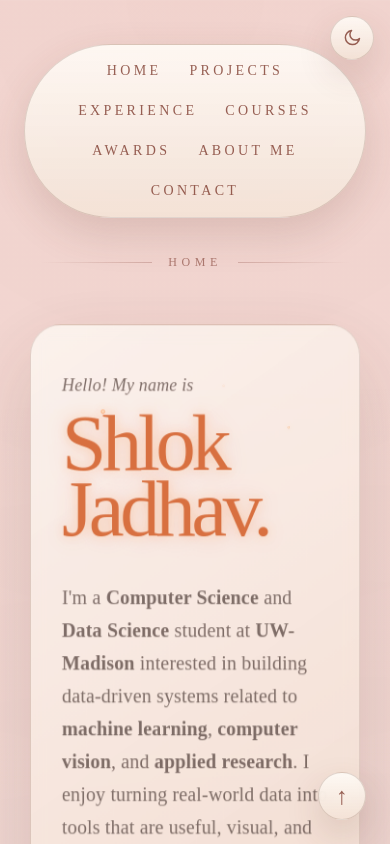
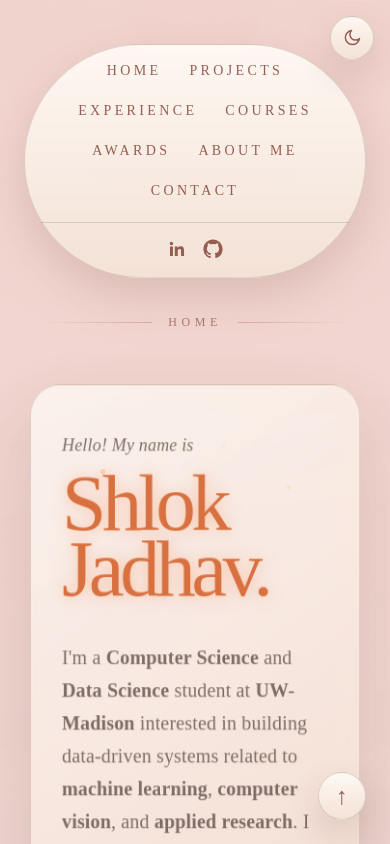
Before and after one commit to shlokrj/shlok.fyi, a Next.js app: page / in a window 390 px wide. Shown: the top 844 px of the page. Built offline with nearby package versions, Linux system fonts and the light colour scheme.

Commit message:
added linkedin and github

```diff
--- a/app/globals.css
+++ b/app/globals.css
@@ -307,6 +307,26 @@ a {
   overflow-wrap: anywhere;
 }
 
+.social-profile-link {
+  display: inline-flex;
+  align-items: center;
+  gap: 0.65rem;
+  border: 1px solid var(--panel-border);
+  border-radius: 0.5rem;
+  background: var(--award-link-background);
+  padding: 0.78rem 0.95rem;
+  color: var(--link);
+  transition:
+    transform 220ms ease,
+    border-color 220ms ease,
+    box-shadow 220ms ease,
+    color 220ms ease;
+}
+
+.social-profile-link__arrow {
+  transition: transform 220ms ease;
+}
+
 .mini-card {
   border-color: var(--panel-border);
   background: var(--card-background);
@@ -322,6 +342,27 @@ a {
   background: var(--nav-background);
   color: var(--eyebrow);
   box-shadow: 0 16px 40px var(--shadow);
+}
+
+.nav-socials {
+  margin-left: 0.35rem;
+  border-left: 1px solid var(--panel-border);
+  padding-left: 0.7rem;
+}
+
+.nav-social-link {
+  display: inline-flex;
+  align-items: center;
+  justify-content: center;
+  width: 2rem;
+  height: 2rem;
+  border-radius: 999px;
+  color: var(--eyebrow);
+  transition:
+    transform 220ms ease,
+    background 220ms ease,
+    color 220ms ease,
+    box-shadow 220ms ease;
 }
 
 .nav-link:hover,
@@ -824,6 +865,10 @@ html[data-theme="light"] .theme-toggle__moon {
   animation-delay: 65ms;
 }
 
+.scroll-lens-active .contact-card:nth-child(3) {
+  animation-delay: 120ms;
+}
+
 .scroll-lens-active .course-term {
   animation: course-term-rise 430ms cubic-bezier(0.2, 0.8, 0.2, 1) both;
 }
@@ -1307,6 +1352,24 @@ html[data-theme="light"] .theme-toggle__moon {
   .contact-card:hover .theme-link {
     color: var(--nav-hover);
     border-color: var(--nav-hover);
+  }
+
+  .nav-social-link:hover {
+    background: var(--award-link-background);
+    box-shadow: var(--experience-hover-shadow);
+    color: var(--nav-hover);
+    transform: translateY(-2px) scale(1.06);
+  }
+
+  .social-profile-link:hover {
+    border-color: var(--section-hover-border);
+    box-shadow: var(--experience-hover-shadow);
+    color: var(--nav-hover);
+    transform: translateY(-3px);
+  }
+
+  .social-profile-link:hover .social-profile-link__arrow {
+    transform: translate(2px, -2px);
   }
 
   .course-term:hover .course-term__line {
@@ -1579,6 +1642,9 @@ html[data-theme="light"] .theme-toggle__moon {
   .about-listening-copy,
   .about-media-panel,
   .contact-card,
+  .nav-social-link,
+  .social-profile-link,
+  .social-profile-link__arrow,
   .school-group,
   .school-group__content,
   .school-group__toggle,
@@ -1602,6 +1668,17 @@ html[data-theme="light"] .theme-toggle__moon {
 }
 
 @media (max-width: 639px) {
+  .nav-socials {
+    width: 100%;
+    justify-content: center;
+    margin-top: 0.32rem;
+    margin-left: 0;
+    border-top: 1px solid var(--panel-border);
+    border-left: 0;
+    padding-top: 0.62rem;
+    padding-left: 0;
+  }
+
   .project-banner__label {
     right: 0.65rem;
     bottom: 0.65rem;
--- a/app/page.tsx
+++ b/app/page.tsx
@@ -14,6 +14,19 @@ const navItems = [
   { href: "about-me", label: "About Me" },
   { href: "contact", label: "Contact" },
 ];
+
+const socialProfiles = [
+  {
+    label: "LinkedIn",
+    href: "https://www.linkedin.com/in/shlokjadhav/",
+    platform: "linkedin",
+  },
+  {
+    label: "GitHub",
+    href: "https://github.com/shlokrj",
+    platform: "github",
+  },
+] as const;
 
 const relevantCoursework = [
   {
@@ -295,6 +308,22 @@ function MoonIcon() {
   );
 }
 
+function SocialIcon({ platform }: Readonly<{ platform: "linkedin" | "github" }>) {
+  if (platform === "linkedin") {
+    return (
+      <svg aria-hidden="true" className="h-5 w-5" fill="currentColor" viewBox="0 0 24 24">
+        <path d="M20.45 20.45h-3.56v-5.57c0-1.33-.03-3.03-1.85-3.03-1.85 0-2.13 1.44-2.13 2.93v5.67H9.35V9h3.42v1.56h.05c.48-.9 1.64-1.85 3.37-1.85 3.6 0 4.27 2.37 4.27 5.46v6.28ZM5.34 7.43a2.06 2.06 0 1 1 0-4.12 2.06 2.06 0 0 1 0 4.12Zm1.78 13.02H3.56V9h3.56v11.45Z" />
+      </svg>
+    );
+  }
+
+  return (
+    <svg aria-hidden="true" className="h-5 w-5" fill="currentColor" viewBox="0 0 24 24">
+      <path d="M12 .5C5.65.5.5 5.65.5 12c0 5.08 3.29 9.39 7.86 10.91.58.11.79-.25.79-.56v-2.17c-3.2.7-3.88-1.36-3.88-1.36-.52-1.33-1.28-1.68-1.28-1.68-1.04-.71.08-.7.08-.7 1.15.08 1.76 1.18 1.76 1.18 1.02 1.76 2.69 1.25 3.34.96.1-.74.4-1.25.73-1.54-2.56-.29-5.25-1.28-5.25-5.69 0-1.26.45-2.28 1.18-3.09-.12-.29-.51-1.46.11-3.05 0 0 .97-.31 3.16 1.18a10.98 10.98 0 0 1 5.75 0C17.04 4.9 18 5.21 18 5.21c.63 1.59.24 2.76.12 3.05.74.81 1.18 1.83 1.18 3.09 0 4.42-2.69 5.4-5.26 5.68.41.36.78 1.06.78 2.14v3.18c0 .31.21.67.79.56A11.5 11.5 0 0 0 23.5 12C23.5 5.65 18.35.5 12 .5Z" />
+    </svg>
+  );
+}
+
 function getPreferredTheme(): Theme {
   const savedTheme = globalThis.localStorage.getItem("theme");
 
@@ -454,6 +483,21 @@ export default function Home() {
                 {item.label}
               </a>
             ))}
+            <span className="nav-socials flex items-center gap-1">
+              {socialProfiles.map((profile) => (
+                <a
+                  key={profile.platform}
+                  href={profile.href}
+                  target="_blank"
+                  rel="noreferrer"
+                  aria-label={`Open Shlok Jadhav's ${profile.label}`}
+                  title={profile.label}
+                  className="nav-social-link"
+                >
+                  <SocialIcon platform={profile.platform} />
+                </a>
+              ))}
+            </span>
           </div>
         </nav>
 
@@ -1208,6 +1252,36 @@ export default function Home() {
                 shlok.jadhav@wisc.edu
               </a>
             </div>
+            <div className="contact-card contact-profiles-card sm:col-span-2">
+              <p className="theme-soft text-sm uppercase tracking-[0.24em]">
+                Profiles
+              </p>
+              <div className="mt-4 flex flex-wrap gap-3">
+                {socialProfiles.map((profile) => (
+                  <a
+                    key={profile.platform}
+                    href={profile.href}
+                    target="_blank"
+                    rel="noreferrer"
+                    className="social-profile-link"
+                  >
+                    <SocialIcon platform={profile.platform} />
+                    <span>{profile.label}</span>
+                    <svg
+                      aria-hidden="true"
+                      className="social-profile-link__arrow h-4 w-4"
+                      fill="none"
+                      stroke="currentColor"
+                      strokeWidth="1.8"
+                      viewBox="0 0 24 24"
+                    >
+                      <path d="M7 17 17 7" />
+                      <path d="M8 7h9v9" />
+                    </svg>
+                  </a>
+                ))}
+              </div>
+            </div>
           </div>
         </section>
       </div>
```
